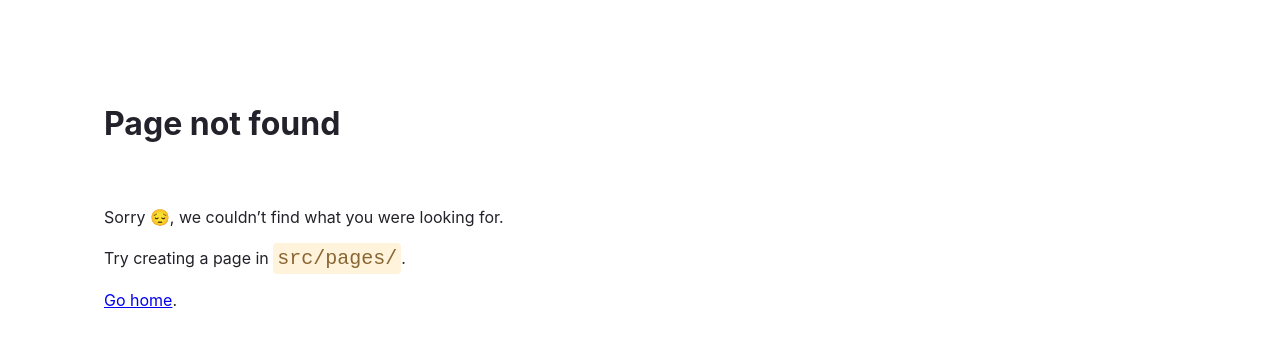
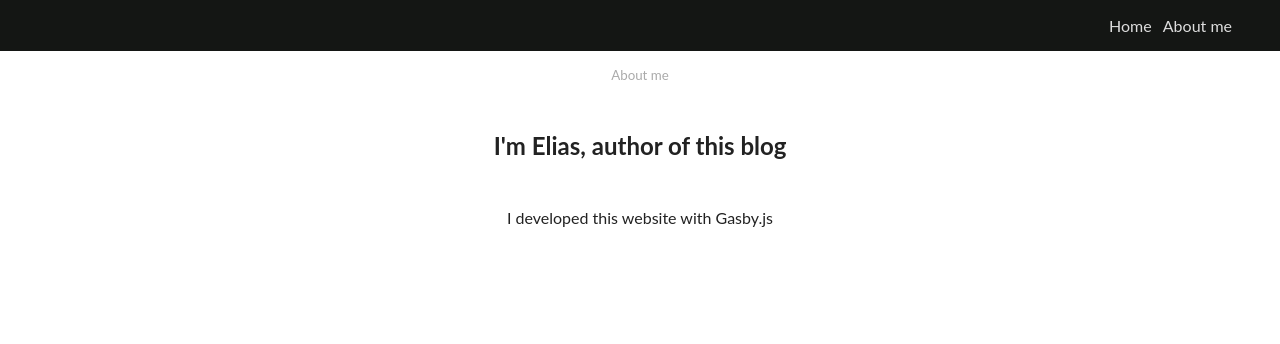
Before and after one commit to EliasPereyra/blog-with-gatsby, a Gatsby site: page /about in a window 1280 px wide. Before the commit this address had no page. Built offline with nearby package versions, Linux system fonts and the light colour scheme; Gatsby itself is replaced by a stand-in of ours.

Commit message:
Set up the basics for the blog

```diff
--- /dev/null
+++ b/src/components/layout.module.css
@@ -0,0 +1,63 @@
+* {
+  padding: 0;
+  margin: 0;
+  box-sizing: border-box;
+}
+
+html,
+body {
+  font-family: Lato, "sans-serif";
+}
+
+nav {
+  padding: 1em 3em;
+  display: flex;
+  justify-content: end;
+  background-color: rgb(20, 22, 20);
+}
+
+a {
+  text-decoration: none;
+  color: #ddd;
+}
+
+li {
+  list-style: none;
+}
+
+ul {
+  display: flex;
+  align-items: center;
+  gap: 0.7rem;
+}
+
+main {
+  padding: 1em 3em;
+  display: flex;
+  flex-direction: column;
+  align-items: center;
+}
+
+h1 {
+  font-size: 3rem;
+  color: #222;
+  text-align: center;
+  margin-top: 3rem;
+}
+
+h2 {
+  color: #222;
+  margin: 2em 0;
+}
+
+p {
+  color: #222;
+}
+
+small {
+  color: #aaa;
+}
+
+.container {
+  max-width: "500px";
+}
--- /dev/null
+++ b/src/components/layout.tsx
@@ -0,0 +1,16 @@
+import * as React from "react";
+import Navbar from "./navbar";
+
+import "./layout.module.css";
+
+export default function Layout({ pageTitle, children }: { pageTitle: string }) {
+  return (
+    <div className="container">
+      <Navbar />
+      <main>
+        <small>{pageTitle}</small>
+        {children}
+      </main>
+    </div>
+  );
+}
--- /dev/null
+++ b/src/components/navbar.tsx
@@ -0,0 +1,17 @@
+import * as React from "react";
+import { Link } from "gatsby";
+
+export default function Navbar() {
+  return (
+    <nav>
+      <ul>
+        <li>
+          <Link to="/">Home</Link>
+        </li>
+        <li>
+          <Link to="/about">About me</Link>
+        </li>
+      </ul>
+    </nav>
+  );
+}
--- /dev/null
+++ b/src/pages/about.tsx
@@ -0,0 +1,13 @@
+import * as React from "react";
+import Layout from "../components/layout";
+
+export default function About() {
+  return (
+    <Layout pageTitle="About me">
+      <h2>I'm Elias, author of this blog</h2>
+      <p>I developed this website with Gasby.js</p>
+    </Layout>
+  );
+}
+
+export const Head = () => <title>About me</title>;
```
Also changed, not shown: src/pages/index.tsx (+4 -7 lines).
